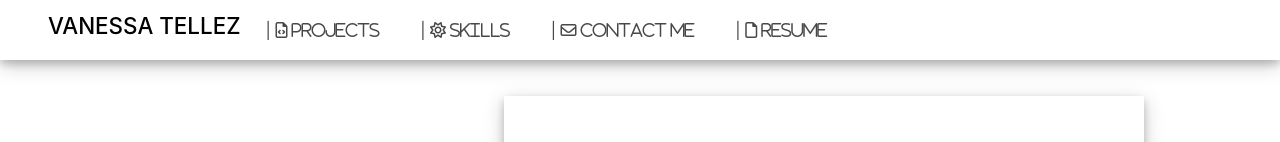
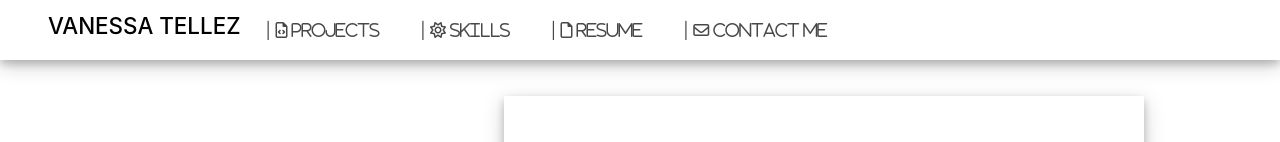
Before and after one commit to vtellez1/portfolio, a React (Create React App) app: page / in a window 1280 px wide. Shown: the top 142 px of the page. Built offline with nearby package versions, Linux system fonts and the light colour scheme.

Commit message:
rearranged nav to go in order of page

```diff
--- a/src/components/NavBar.js
+++ b/src/components/NavBar.js
@@ -40,19 +40,19 @@ function NavBar() {
 
             <Link
             activeClass='active'
+            to='resume'
+            spy={true}
+            smooth= {true}
+            offset={-70}
+            duration={500} style={{color: "#484848", textDecoration: 'none'}}>|  <i class="far fa-file"> Resume</i>  </Link>
+
+            <Link
+            activeClass='active'
             to='contact'
             spy={true}
             smooth= {true}
             offset={-70}
             duration={500} style={{color: "#484848", textDecoration: 'none'}}>|  <i class="far fa-envelope"> Contact Me</i></Link>
-
-            <Link
-            activeClass='active'
-            to='resume'
-            spy={true}
-            smooth= {true}
-            offset={-70}
-            duration={500} style={{color: "#484848", textDecoration: 'none'}}>|  <i class="far fa-file"> Resume</i>  </Link>
 
         </RightNav>
 
```
